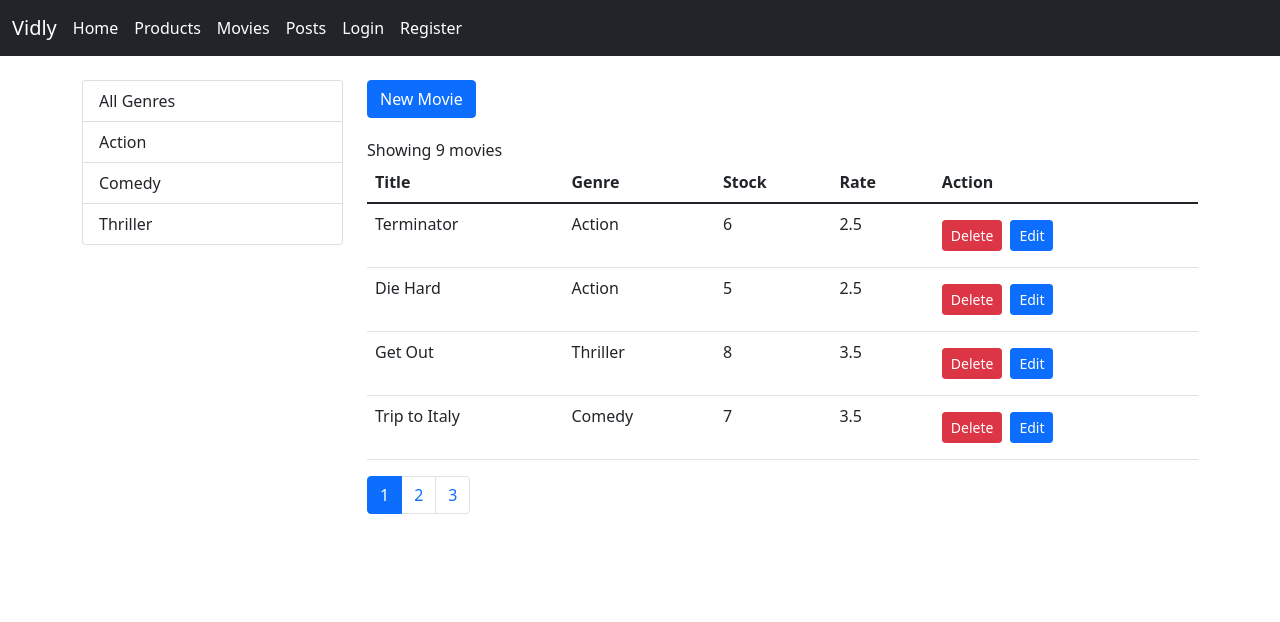
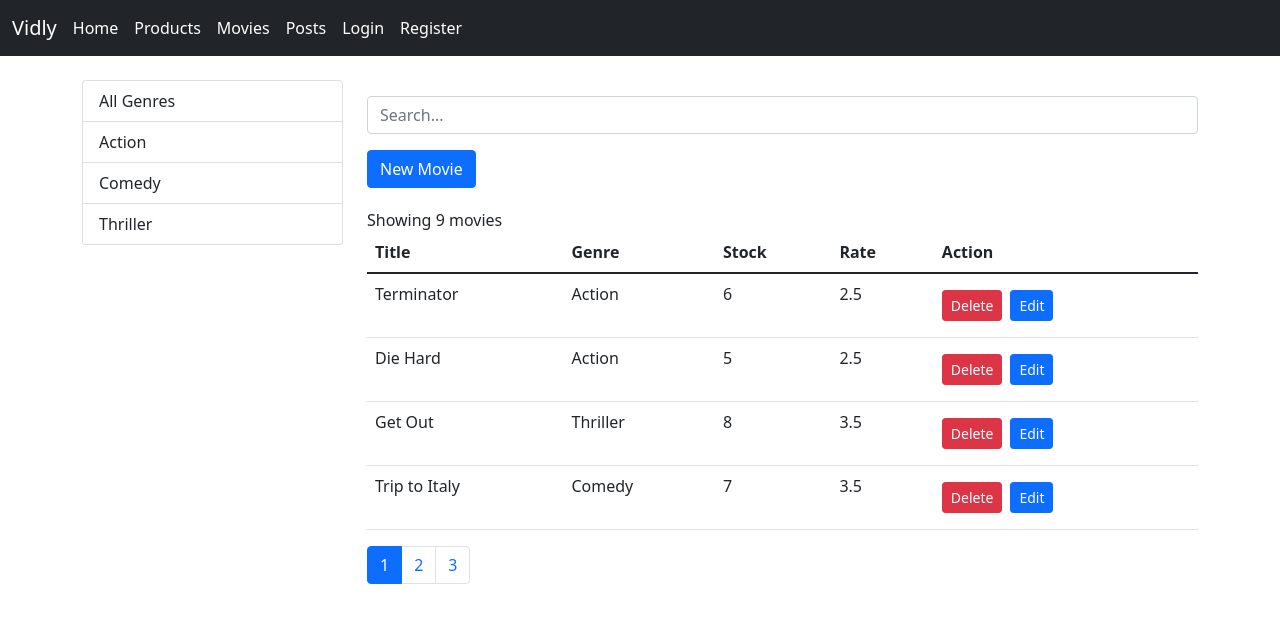
Before and after one commit to rakeshrgit/Vidly, a React (Create React App) app: page /movies in a window 1280 px wide. Shown: the top 622 px of the page. Built offline with nearby package versions, Linux system fonts and the light colour scheme.

Commit message:
changes added

```diff
--- a/src/components/movieTable.jsx
+++ b/src/components/movieTable.jsx
@@ -1,6 +1,7 @@
 import React, { Component } from 'react';
 const MoviesTable = (props) => {
     const {movies, onDelete, onOpenModal, onSort} = props;
+    console.log('props', props)
     return (
         <table className="table">
             <thead>
--- a/src/components/movies.jsx
+++ b/src/components/movies.jsx
@@ -7,6 +7,8 @@
 import {paginate} from '../utils/paginate';
 import MoviesTable from './movieTable';
 import { Outlet, Link, NavLink  } from "react-router-dom";
+import SearchBox from './searchBox';
+import _ from "lodash";
 class Movies extends Component {
     state = {
         requiredItem: 0,
@@ -15,6 +17,7 @@
         movie: null,
         isOpen:false,
         pageSize:4,
+        searchQuery: "",
         currentPage:1
      }
      componentDidMount() {
@@ -26,6 +29,7 @@
         const movies = this.state.movies.filter(m=> m._id !== movie._id)
         this.setState({movies})
      }
+
 
 
      openModal = (movie) =>{
@@ -56,25 +60,48 @@
 
 
     handleGenreSelect = (genre) =>{
-       this.setState({ selectedGenre:genre, currentPage: 1 })
+       this.setState({ selectedGenre:genre, searchQuery: "", currentPage: 1 })
     }
+
+    handleSearch = query => {
+        this.setState({ searchQuery: query, selectedGenre: null, currentPage: 1 });
+      };
 
 
     handleSort = (path) => {
         console.log('xx')
     }
+    getPagedData = () => {
+        const {
+          pageSize,
+          currentPage,
+          sortColumn,
+          selectedGenre,
+          searchQuery,
+          movies: allMovies
+        } = this.state;
+
+        let filtered = allMovies;
+        if (searchQuery)
+          filtered = allMovies.filter(m =>
+            m.title.toLowerCase().startsWith(searchQuery.toLowerCase())
+          );
+        else if (selectedGenre && selectedGenre._id)
+          filtered = allMovies.filter(m => m.genre._id === selectedGenre._id);
+
+        const sorted = _.orderBy(filtered);
+
+        const movies = paginate(sorted, currentPage, pageSize);
+
+        return { totalCount: filtered.length, data: movies };
+      };
     render() {
-        const {length: count} = this.state.movies;
-        const {pageSize, currentPage, selectedGenre, movies:allMovies} = this.state;
-        const filtered =
-        selectedGenre && selectedGenre._id
-          ? allMovies.filter(m => m.genre._id === selectedGenre._id)
-          : allMovies;
+        const { length: count } = this.state.movies;
+    const { pageSize, currentPage,  searchQuery } = this.state;
 
-        const movies = paginate(filtered, currentPage, pageSize  )
-        //const{movies} = this.state;
-       // console.log('movies', movies)
-       if (movies.length === 0) return <p>No Data</p>;
+    if (count === 0) return <p>There are no movies in the database.</p>;
+
+    const { totalCount, data: movies } = this.getPagedData();
         return (
             <React.Fragment>
                 <div className="container">
@@ -88,6 +115,7 @@
                             />
                         </div>
                         <div className="col">
+                         <SearchBox value={searchQuery} onChange={this.handleSearch} />
                         <div className="">
                         <NavLink
             to="/movies/new"
@@ -96,14 +124,14 @@
           >
             New Movie
           </NavLink>
-                        <div>Showing {filtered.length} movies</div>
+                        <div>Showing {totalCount} movies</div>
                         <MoviesTable
                             movies ={movies}
                             onDelete={this.handleDelete}
                             onOpenModal = {this.openModal}
                         />
                         <Pagination
-                            itemsCount={filtered.length}
+                            itemsCount={totalCount}
                             pageSize={pageSize}
                             currentPage={currentPage}
                             onPageChanges={this.handlePageChange}
--- /dev/null
+++ b/src/components/searchBox.jsx
@@ -0,0 +1,16 @@
+import React from "react";
+
+const SearchBox = ({ value, onChange }) => {
+  return (
+    <input
+      type="text"
+      name="query"
+      className="form-control my-3"
+      placeholder="Search..."
+      value={value}
+      onChange={e => onChange(e.currentTarget.value)}
+    />
+  );
+};
+
+export default SearchBox;
```
